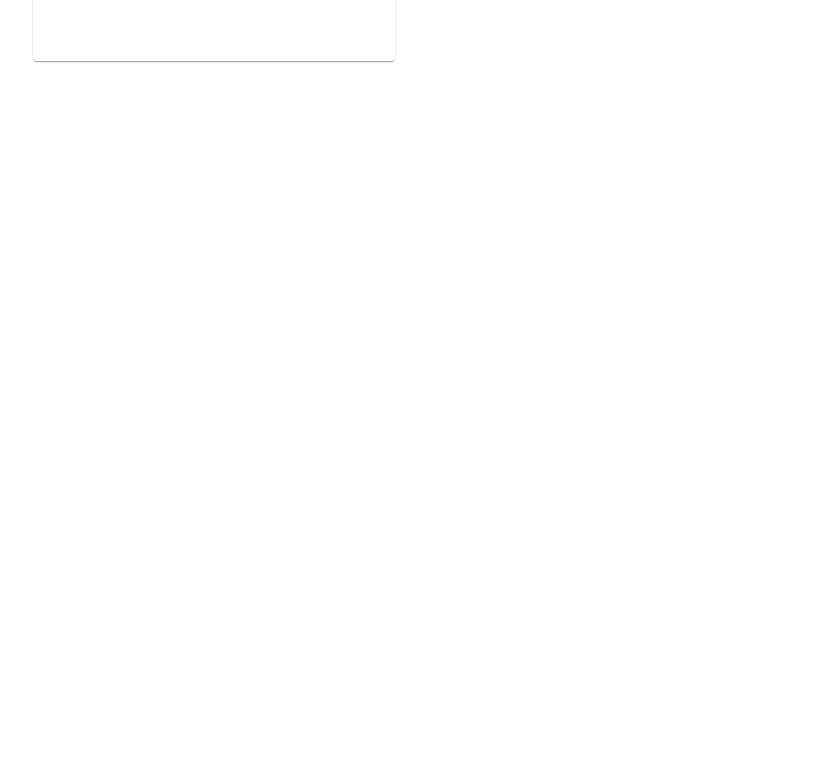
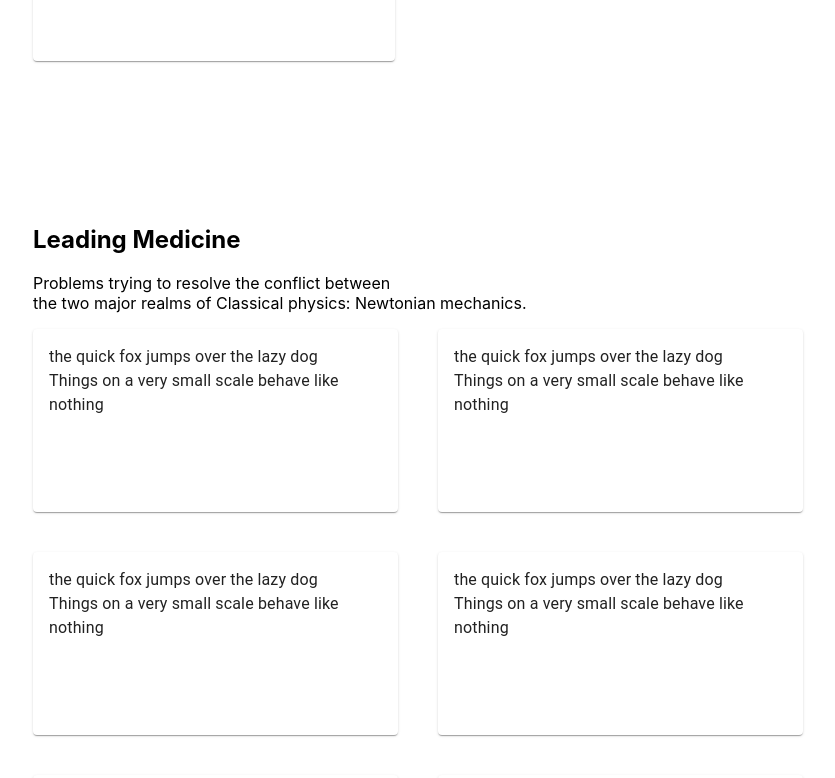
Before and after one commit to gabrielaharea/Physionic, a Next.js app in the folder my-app/: page / in a window 1280 px wide. Shown: the part 2080-2858 px from the top of the page, without its empty margins (39-874 px from the left). Before the commit the page ends 2213 px from the top, so only its background shows below. Built offline with nearby package versions, Linux system fonts and the light colour scheme.

Commit message:
add component FaqBox

```diff
--- a/my-app/pages/_app.tsx
+++ b/my-app/pages/_app.tsx
@@ -10,6 +10,7 @@ import { theme } from "./theme";
 import HomePage from "./components/HomeHero";
 import Card2 from "./components/Card2";
 import RewiewPages from "./components/ReviewCom"
+import FaqText from "./components/FaqBox"
 
 // Client-side cache, shared for the whole session of the user in the browser.
 const clientSideEmotionCache = createEmotionCache();
@@ -39,6 +40,7 @@ const App: FC<MyAppProps> = ({
       <HomePage />
       <Card2 />
       <RewiewPages />
+      <FaqText />
     </div>
   );
 };
--- /dev/null
+++ b/my-app/pages/components/FaqBox/index.tsx
@@ -0,0 +1,61 @@
+import Paragraf from "../Paragraf";
+import { FaqBoxCard } from "../FaqBoxCard";
+import React from "react";
+import Grid from "@mui/material/Grid";
+import Box from "@mui/material/Box";
+
+const FaqText = [
+  {
+    title: "the quick fox jumps over the lazy dog",
+    description: "Things on a very small scale behave like nothing",
+  },
+  {
+    title: "the quick fox jumps over the lazy dog",
+    description: "Things on a very small scale behave like nothing",
+  },
+  {
+    title: "the quick fox jumps over the lazy dog",
+    description: "Things on a very small scale behave like nothing",
+  },
+  {
+    title: "the quick fox jumps over the lazy dog",
+    description: "Things on a very small scale behave like nothing",
+  },
+  {
+    title: "the quick fox jumps over the lazy dog",
+    description: "Things on a very small scale behave like nothing",
+  },
+  {
+    title: "the quick fox jumps over the lazy dog",
+    description: "Things on a very small scale behave like nothing",
+  },
+  {
+    title: "the quick fox jumps over the lazy dog",
+    description: "Things on a very small scale behave like nothing",
+  },
+  {
+    title: "the quick fox jumps over the lazy dog",
+    description: "Things on a very small scale behave like nothing",
+  },
+  {
+    title: "the quick fox jumps over the lazy dog",
+    description: "Things on a very small scale behave like nothing",
+  },
+];
+
+export default function FaqBox() {
+  return (
+    <Box p={9}>
+      <Paragraf />
+      <Grid container spacing={5}>
+        {FaqText.map((FaqText, i) => {
+          return (
+            <Grid key={i} item>
+              <FaqBoxCard {...FaqText} />
+            </Grid>
+          );
+        })}
+      </Grid>
+    </Box>
+  );
+}
--- /dev/null
+++ b/my-app/pages/components/FaqBoxCard/index.tsx
@@ -0,0 +1,39 @@
+import Box from "@mui/material/Box";
+import Card from "@mui/material/Card";
+import { Props } from "./propsCard";
+import Typography from "@mui/material/Typography";
+import Paper from "@mui/material/Paper";
+import { FC, useState } from "react";
+import * as React from "react";
+
+export const FaqBoxCard: React.FC<Props> = ({
+  width,
+  height,
+  src,
+  alt,
+  title,
+  description,
+}) => {
+  return (
+    <>
+      <Card>
+        <Box
+          sx={{
+            display: "flex",
+            flexWrap: "wrap",
+            "& > :not(style)": {
+              m: 2,
+              width: 333,
+              height: 151,
+            },
+          }}
+        >
+          <Paper elevation={0}>
+            <Typography>{title}</Typography>
+            <Typography>{description}</Typography>
+          </Paper>
+        </Box>
+      </Card>
+    </>
+  );
+};
--- /dev/null
+++ b/my-app/pages/components/FaqBoxCard/propsCard.tsx
@@ -0,0 +1,8 @@
+export type Props = {
+  width?: string;
+  height?: string;
+  src?: string;
+  alt?: string;
+  title: string;
+  description: string;
+};
--- a/my-app/pages/components/Paragraf/index.tsx
+++ b/my-app/pages/components/Paragraf/index.tsx
@@ -1,12 +1,10 @@
-
-
 const Paragraf = () => {
   return (
     <div>
       <h2>Leading Medicine</h2>
       <p>
-        Problems trying to resolve the conflict between <br/> the two major realms of
-        Classical physics: Newtonian mechanics.
+        Problems trying to resolve the conflict between <br /> the two major
+        realms of Classical physics: Newtonian mechanics.
       </p>
     </div>
   );
```
Also changed, not shown: my-app/pages/components/Card2/index.tsx (+0 -16 lines), my-app/pages/components/FaqBox/styled.ts (added), my-app/pages/components/FaqBoxCard/styled.ts (added).
